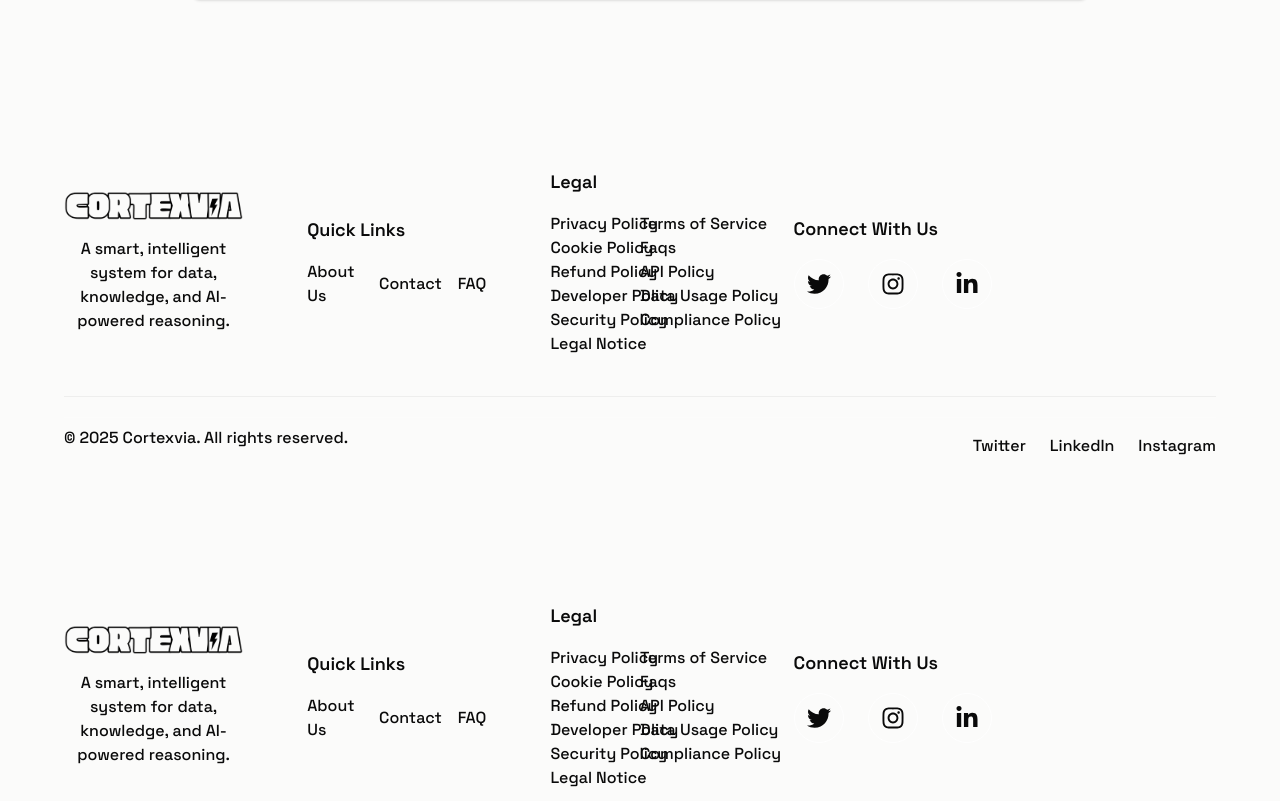
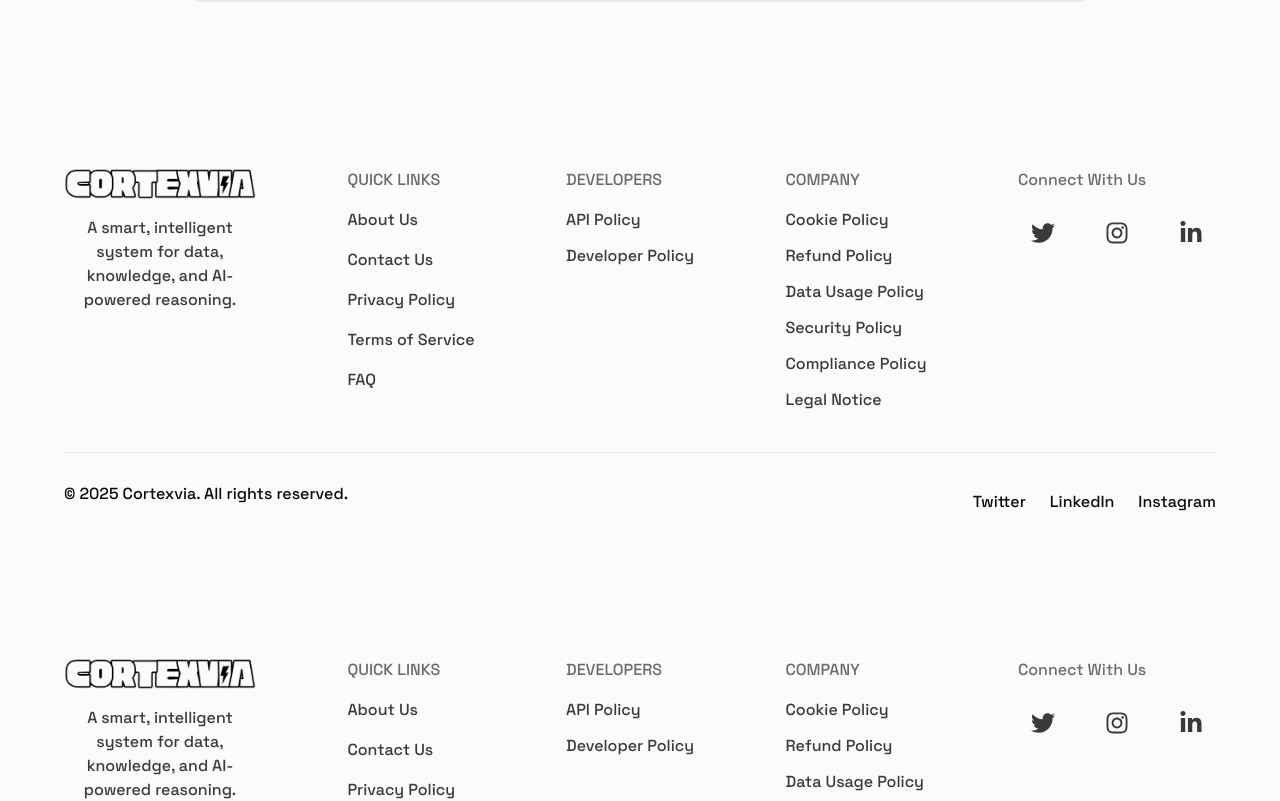
Before and after one commit to afriddev/aifolio-ui, a React (Vite) app: page /faq in a window 1280 px wide. Shown: the part 1536-2337 px from the top of the page. Built offline with nearby package versions, Linux system fonts and the light colour scheme.

Commit message:
fix: update Footer component layout and navigation links for improved accessibility and consistency

```diff
--- a/src/apputils/Footer.tsx
+++ b/src/apputils/Footer.tsx
@@ -5,129 +5,124 @@ function Footer() {
   const navigate = useNavigate();
 
   return (
-    <footer className="bg-background text-foreground w-full lg:pt-16 pb-10 px-8 md:px-16 mt-10">
-      <div className="w-full  mx-auto grid grid-cols-1 md:grid-cols-5 gap-16 items-center">
-        {/* Brand */}
-        <div className="flex flex-col  space-y-4 items-center">
+    <footer className="bg-background text-foreground/80 w-full lg:pt-16 pb-10 px-8 md:px-16 mt-10">
+      <div className="w-full  flex  gap-16   justify-between  ">
+        <div className="flex flex-col  space-y-4 items-center max-w-[15vw]">
           <div className="cursor-pointer  w-fit    ">
             <img src="/logo-1.png" className="w-48" alt="logo" />
           </div>
           <p className=" w-full text-center">
-            A smart, intelligent system for data, knowledge, and AI-powered reasoning.
+            A smart, intelligent system for data, knowledge, and AI-powered
+            reasoning.
           </p>
         </div>
 
         {/* Quick Links */}
-        <div className="flex flex-col items-start space-y-4">
-          <h3 className="text-lg font-semibold">Quick Links</h3>
-          <div className="  flex  items-center gap-4">
+        <div className="flex flex-col items-start space-y-4 ">
+          <h3 className="  text-foreground/60">QUICK LINKS</h3>
+          <div className="  flex  items-start flex-col gap-4">
             <button
               onClick={() => navigate("/about")}
-              className="hover:text-blue-300 transition duration-300 text-left"
+              className="cursor-pointer lg:hover:text-primary transition duration-300 text-left"
             >
               About Us
             </button>
             <button
               onClick={() => navigate("/contact")}
-              className="hover:text-blue-300 transition duration-300 text-left"
+              className="cursor-pointer lg:hover:text-primary transition duration-300 text-left"
             >
-              Contact
+              Contact Us
+            </button>
+            <button
+              onClick={() => navigate("/privacy-policy")}
+              className="cursor-pointer lg:hover:text-primary transition duration-300 text-left text-nowrap"
+            >
+              Privacy Policy
+            </button>
+            <button
+              onClick={() => navigate("/terms")}
+              className="cursor-pointer lg:hover:text-primary transition duration-300 text-left text-nowrap"
+            >
+              Terms of Service
             </button>
             <button
               onClick={() => navigate("/faq")}
-              className="hover:text-blue-300 transition duration-300 text-left"
+              className="cursor-pointer lg:hover:text-primary transition duration-300 text-left"
             >
               FAQ
             </button>
           </div>
         </div>
 
-        {/* Legal */}
         <div className="flex flex-col items-start space-y-4">
-          <h3 className="text-lg font-semibold">Legal</h3>
-          <div className="   gap-3 lg:gap-0 grid lg:grid-cols-2  items-start">
+          <h3 className="  text-foreground/60">DEVELOPERS</h3>
+          <div className="   gap-3 flex flex-col  items-start">
             <button
-              onClick={() => navigate("/privacy-policy")}
-              className="hover:text-blue-300 transition duration-300 text-left text-nowrap"
+              onClick={() => navigate("/api-policy")}
+              className="cursor-pointer lg:hover:text-primary transition duration-300 text-left text-nowrap"
             >
-              Privacy Policy
+              API Policy
             </button>
             <button
-              onClick={() => navigate("/terms")}
-              className="hover:text-blue-300 transition duration-300 text-left text-nowrap"
+              onClick={() => navigate("/developer-policy")}
+              className="cursor-pointer lg:hover:text-primary transition duration-300 text-left text-nowrap"
             >
-              Terms of Service
+              Developer Policy
             </button>
+          </div>
+        </div>
+
+        <div className="flex flex-col items-start space-y-4">
+          <h3 className="  text-foreground/60">COMPANY</h3>
+          <div className="   gap-3 flex flex-col  items-start">
+
 
             <button
               onClick={() => navigate("/cookie-policy")}
-              className="hover:text-blue-300 transition duration-300 text-left text-nowrap"
+              className="cursor-pointer lg:hover:text-primary transition duration-300 text-left text-nowrap"
             >
               Cookie Policy
-            </button>
-
-            <button
-              onClick={() => navigate("/faq")}
-              className="hover:text-blue-300 transition duration-300 text-left text-nowrap"
-            >
-              Faqs
             </button>
 
 
             <button
               onClick={() => navigate("/refund-policy")}
-              className="hover:text-blue-300 transition duration-300 text-left text-nowrap"
+              className="cursor-pointer lg:hover:text-primary transition duration-300 text-left text-nowrap"
             >
               Refund Policy
             </button>
 
             <button
-              onClick={() => navigate("/api-policy")}
-              className="hover:text-blue-300 transition duration-300 text-left text-nowrap"
-            >
-              API Policy
-            </button>
-            <button
-              onClick={() => navigate("/developer-policy")}
-              className="hover:text-blue-300 transition duration-300 text-left text-nowrap"
-            >
-              Developer Policy
-            </button>
-            <button
               onClick={() => navigate("/data-usage-policy")}
-              className="hover:text-blue-300 transition duration-300 text-left text-nowrap"
+              className="cursor-pointer lg:hover:text-primary transition duration-300 text-left text-nowrap"
             >
               Data Usage Policy
             </button>
             <button
               onClick={() => navigate("/security-policy")}
-              className="hover:text-blue-300 transition duration-300 text-left text-nowrap"
+              className="cursor-pointer lg:hover:text-primary transition duration-300 text-left text-nowrap"
             >
               Security Policy
             </button>
 
             <button
               onClick={() => navigate("/compliance-policy")}
-              className="hover:text-blue-300 transition duration-300 text-left text-nowrap"
+              className="cursor-pointer lg:hover:text-primary transition duration-300 text-left text-nowrap"
             >
               Compliance Policy
             </button>
 
             <button
               onClick={() => navigate("/legal-notice")}
-              className="hover:text-blue-300 transition duration-300 text-left text-nowrap"
+              className="cursor-pointer lg:hover:text-primary transition duration-300 text-left text-nowrap"
             >
               Legal Notice
             </button>
-
-
-
           </div>
         </div>
 
-        {/* Social Media */}
-        <div className="flex flex-col items-start space-y-4">
-          <h3 className="text-lg font-semibold">Connect With Us</h3>
+        <div className="flex flex-col items-start space-y-4 ">
+          <h3 className="text-foreground/60">Connect With Us</h3>
           <div className="flex gap-6 text-2xl">
             <button
               onClick={() => navigate("/twitter")}
```
